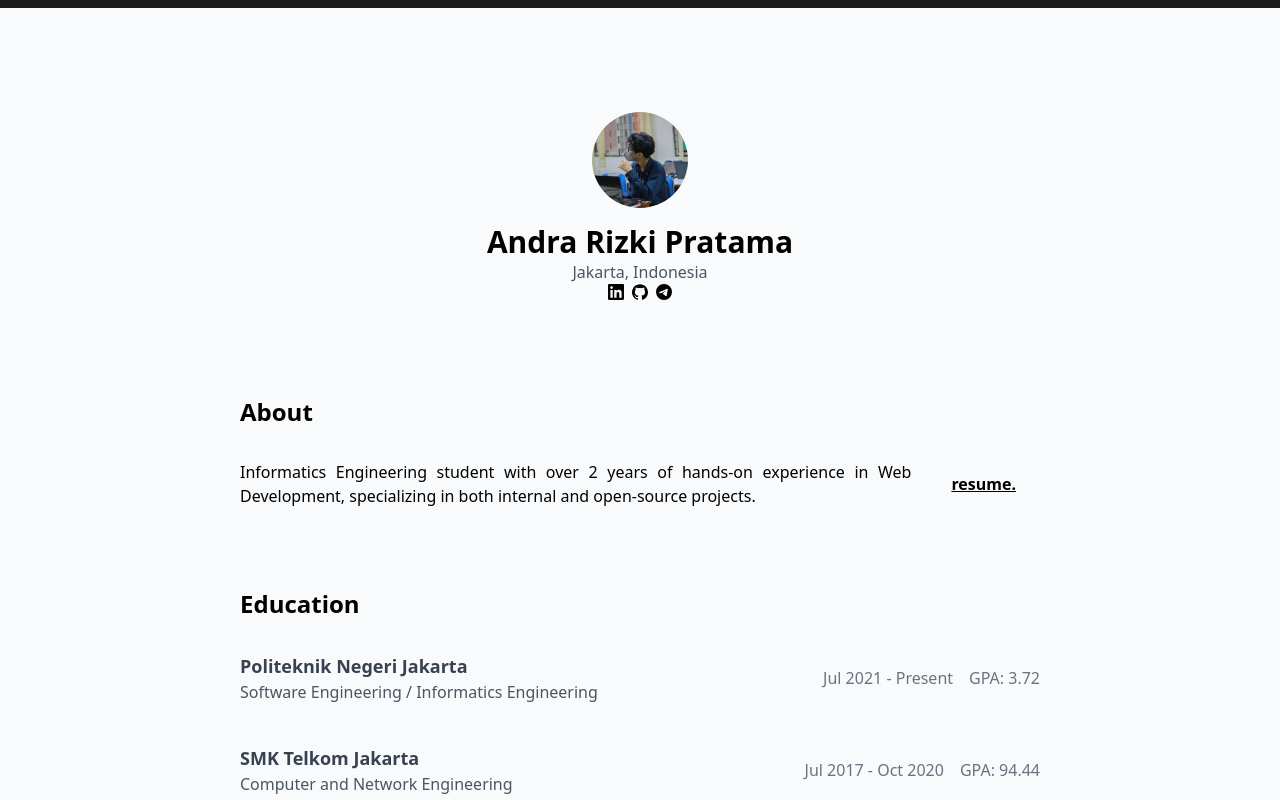
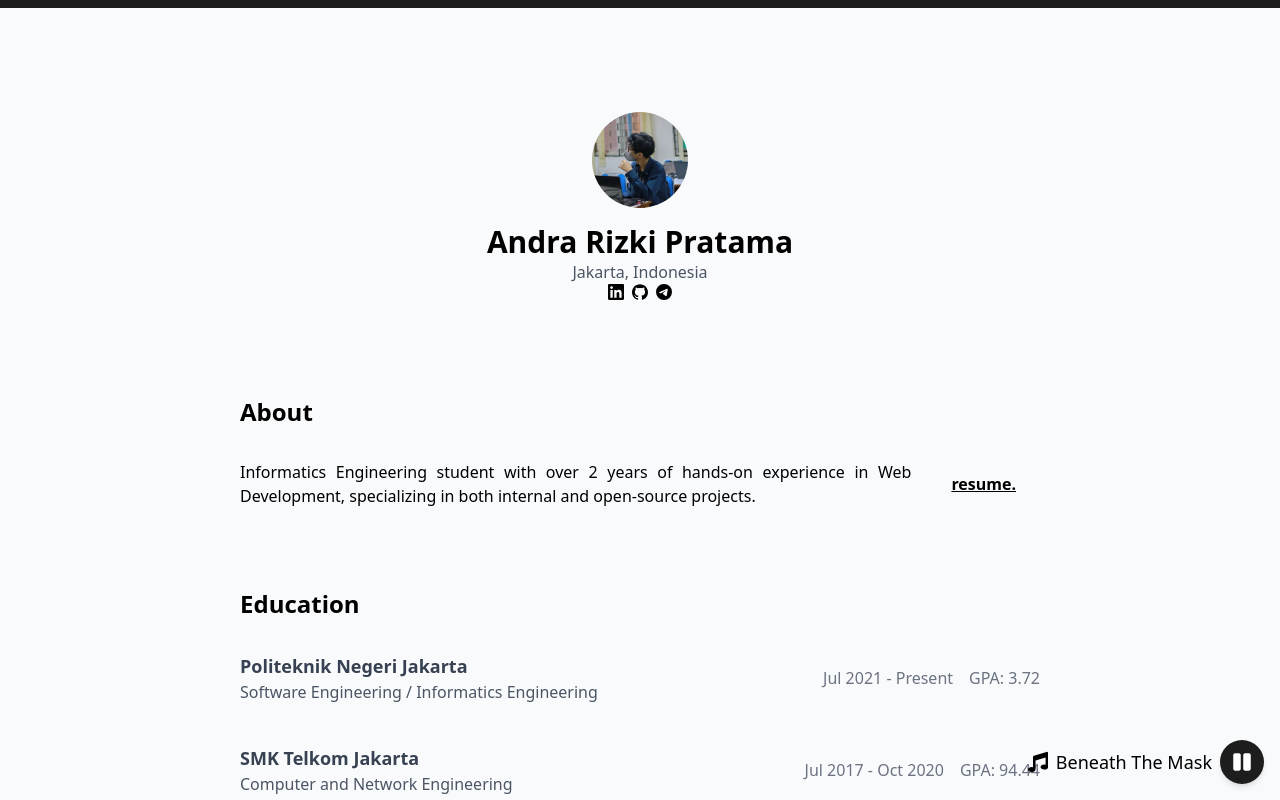
Before and after one commit to nulitas/nulitas.github.io, a React (Vite) app: page / in a window 1280 px wide. Shown: the top 800 px of the page. Built offline with nearby package versions, Linux system fonts and the light colour scheme.

Commit message:
Adding MusicPlayer

```diff
--- a/src/App.tsx
+++ b/src/App.tsx
@@ -6,7 +6,7 @@ import Education from "./pages/Education";
 import Projects from "./pages/Projects";
 import Skills from "./pages/Skills";
 import { motion, useScroll, useSpring } from "framer-motion";
-
+import MusicPlayer from "./components/MusicPlayer";
 const App: React.FC = () => {
   const { scrollYProgress } = useScroll();
   const scaleX = useSpring(scrollYProgress, {
@@ -46,6 +46,8 @@ const App: React.FC = () => {
         <section id="skills" className="my-20">
           <Skills />
         </section>
+
+        <MusicPlayer />
       </main>
     </div>
   );
--- /dev/null
+++ b/src/components/MusicPlayer.tsx
@@ -0,0 +1,52 @@
+import { useState, useRef } from "react";
+import { FaMusic, FaPause, FaPlay } from "react-icons/fa";
+import { motion } from "framer-motion";
+import music from "../../public/audio/beneath-the-mask.mp3";
+
+const MusicPlayer = () => {
+  const [isPlaying, setIsPlaying] = useState(true);
+  const audioRef = useRef<HTMLAudioElement>(null);
+
+  const togglePlay = () => {
+    if (audioRef.current) {
+      if (isPlaying) {
+        audioRef.current.pause();
+      } else {
+        audioRef.current.play();
+      }
+      setIsPlaying(!isPlaying);
+    }
+  };
+
+  return (
+    <div className="fixed bottom-4 right-4 z-50 flex items-center space-x-2">
+      {/* Song Title and Icon */}
+      <motion.div
+        animate={isPlaying ? { scale: [1, 1.2, 1] } : { scale: 1 }}
+        transition={{
+          repeat: isPlaying ? Infinity : 0,
+          duration: 1,
+          ease: "easeInOut",
+        }}
+      >
+        <FaMusic size={20} aria-hidden="true" />
+      </motion.div>
+
+      <h1 className="text-lg font-medium text-black">Beneath The Mask</h1>
+
+      {/* Audio Player */}
+      <audio ref={audioRef} src={music} autoPlay loop />
+
+      {/* Play/Pause Button */}
+      <button
+        onClick={togglePlay}
+        className="p-3 bg-[#1d1d1d] text-white rounded-full shadow-md hover:bg-[#cc0001] transition-colors"
+        aria-label={isPlaying ? "Pause Music" : "Play Music"}
+      >
+        {isPlaying ? <FaPause size={20} /> : <FaPlay size={20} />}
+      </button>
+    </div>
+  );
+};
+
+export default MusicPlayer;
```
Also changed, not shown: 1 other file (tests, documents, lock files or other folders).
